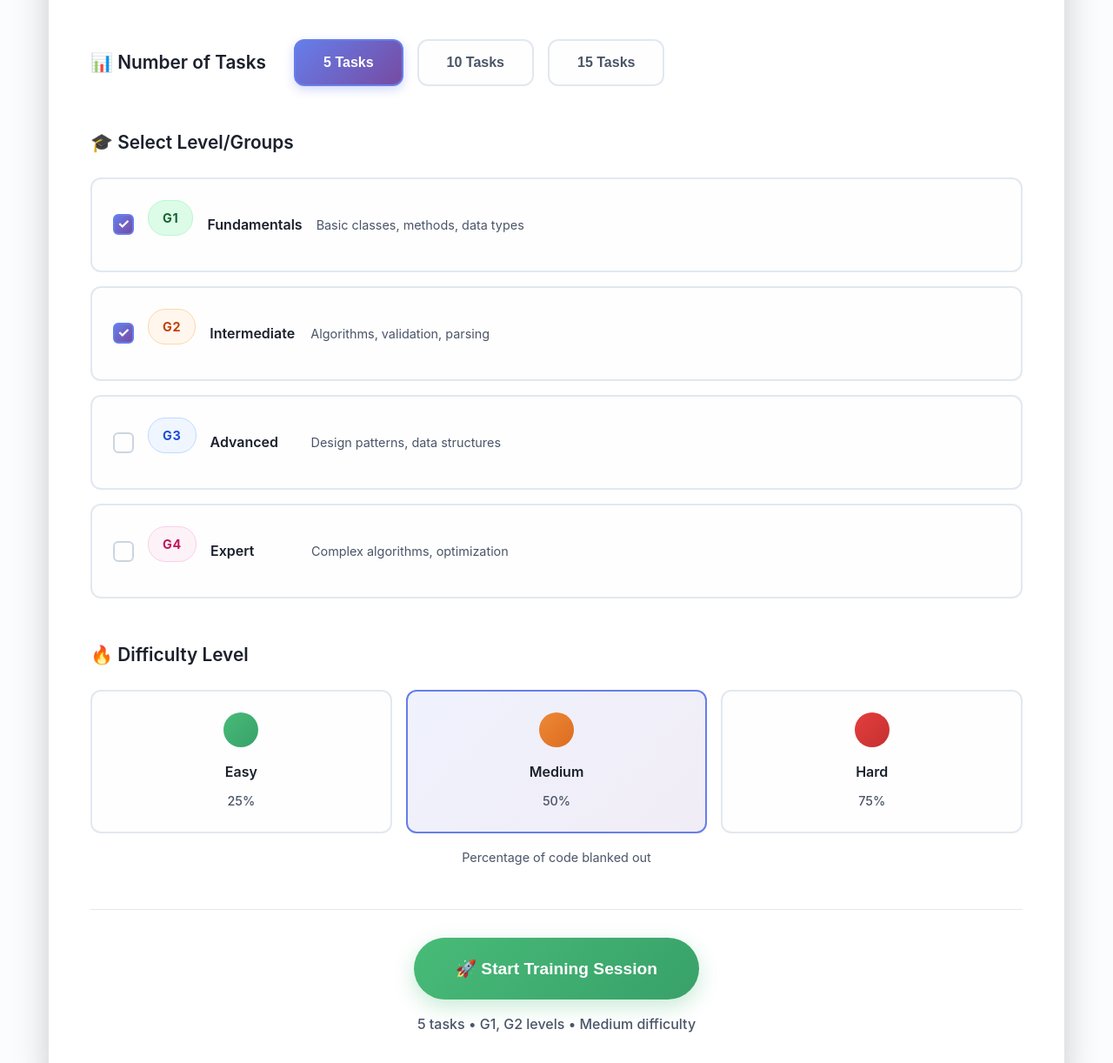
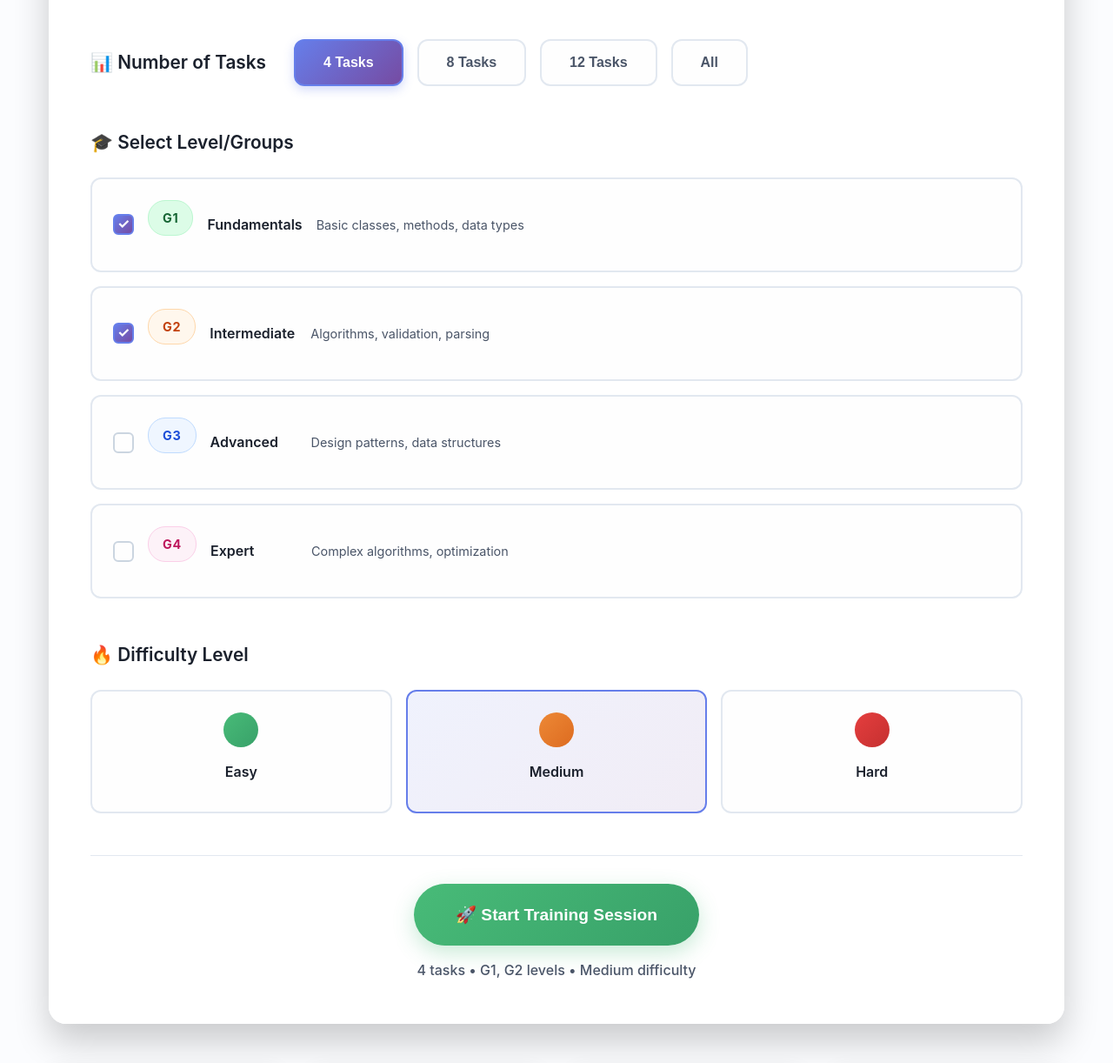
Before and after one commit to Toft08/simple-checkpoint-trainer, a plain HTML site: page index.html in a window 1280 px wide. Shown: the part 515-1737 px from the top of the page at 87% size. Drawn offline with Linux system fonts and the light colour scheme.

Commit message:
feat: adjust task options to 4, 8, 12, and All; increase difficulty levels

```diff
--- a/homepage.css
+++ b/homepage.css
@@ -267,19 +267,6 @@
   margin-bottom: 0.5rem;
 }
 
-.difficulty-percent {
-  font-size: 0.9rem;
-  color: #4a5568;
-  font-weight: 500;
-}
-
-.difficulty-help {
-  text-align: center;
-  color: #4a5568;
-  font-size: 0.9rem;
-  margin: 0;
-}
-
 /* Start Section */
 .start-section {
   text-align: center;
--- a/homepage.js
+++ b/homepage.js
@@ -2,9 +2,9 @@
 class ConfigManager {
     constructor() {
         this.config = {
-            tasks: 5,
+            tasks: 4,
             levels: ['g1', 'g2'],
-            difficulty: 0.5
+            difficulty: 0.75
         };
 
         this.init();
@@ -27,7 +27,8 @@ class ConfigManager {
                 // Add active to clicked
                 btn.classList.add('active');
                 // Update config
-                this.config.tasks = parseInt(btn.dataset.tasks);
+                const taskValue = btn.dataset.tasks;
+                this.config.tasks = taskValue === 'all' ? 'all' : parseInt(taskValue);
                 this.updateSummary();
             });
         });
@@ -71,13 +72,14 @@ class ConfigManager {
         const summary = document.getElementById('session-summary');
         const levelNames = this.config.levels.map(level => level.toUpperCase()).join(', ');
         const difficultyName = this.getDifficultyName(this.config.difficulty);
+        const taskDisplay = this.config.tasks === 'all' ? 'All' : this.config.tasks;
 
         if (this.config.levels.length === 0) {
             summary.textContent = 'Please select at least one level';
             summary.style.color = '#e53e3e';
             document.getElementById('start-training').disabled = true;
         } else {
-            summary.textContent = `${this.config.tasks} tasks • ${levelNames} levels • ${difficultyName} difficulty`;
+            summary.textContent = `${taskDisplay} tasks • ${levelNames} levels • ${difficultyName} difficulty`;
             summary.style.color = '';
             document.getElementById('start-training').disabled = false;
         }
@@ -85,9 +87,9 @@ class ConfigManager {
 
     getDifficultyName(difficulty) {
         switch (difficulty) {
-            case 0.25: return 'Easy';
-            case 0.5: return 'Medium';
-            case 0.75: return 'Hard';
+            case 0.5: return 'Easy';
+            case 0.75: return 'Medium';
+            case 0.9: return 'Hard';
             default: return 'Medium';
         }
     }
@@ -122,9 +124,9 @@ class ConfigManager {
 
         // Default configuration
         return {
-            tasks: 5,
+            tasks: 4,
             levels: ['g1', 'g2'],
-            difficulty: 0.5
+            difficulty: 0.75
         };
     }
 }
--- a/index.html
+++ b/index.html
@@ -39,9 +39,10 @@
             <div class="setting-group">
                 <h3>📊 Number of Tasks</h3>
                 <div class="toggle-group">
-                    <button class="toggle-btn active" data-tasks="5">5 Tasks</button>
-                    <button class="toggle-btn" data-tasks="10">10 Tasks</button>
-                    <button class="toggle-btn" data-tasks="15">15 Tasks</button>
+                    <button class="toggle-btn active" data-tasks="4">4 Tasks</button>
+                    <button class="toggle-btn" data-tasks="8">8 Tasks</button>
+                    <button class="toggle-btn" data-tasks="12">12 Tasks</button>
+                    <button class="toggle-btn" data-tasks="all">All</button>
                 </div>
             </div>
 
@@ -95,23 +96,19 @@
             <div class="setting-group">
                 <h3>🔥 Difficulty Level</h3>
                 <div class="difficulty-slider">
-                    <div class="difficulty-option" data-difficulty="0.25">
+                    <div class="difficulty-option" data-difficulty="0.5">
                         <div class="difficulty-circle easy"></div>
                         <span class="difficulty-label">Easy</span>
-                        <span class="difficulty-percent">25%</span>
                     </div>
-                    <div class="difficulty-option active" data-difficulty="0.5">
+                    <div class="difficulty-option active" data-difficulty="0.75">
                         <div class="difficulty-circle medium"></div>
                         <span class="difficulty-label">Medium</span>
-                        <span class="difficulty-percent">50%</span>
                     </div>
-                    <div class="difficulty-option" data-difficulty="0.75">
+                    <div class="difficulty-option" data-difficulty="0.9">
                         <div class="difficulty-circle hard"></div>
                         <span class="difficulty-label">Hard</span>
-                        <span class="difficulty-percent">75%</span>
                     </div>
                 </div>
-                <p class="difficulty-help">Percentage of code blanked out</p>
             </div>
 
             <!-- Start Button -->
@@ -120,7 +117,6 @@
                     🚀 Start Training Session
                 </button>
                 <p class="session-summary" id="session-summary">
-                    5 tasks • G1, G2 levels • Medium difficulty
                 </p>
             </div>
         </div>
```
Also changed, not shown: dynamic-exercises.js (+11 -2 lines).
